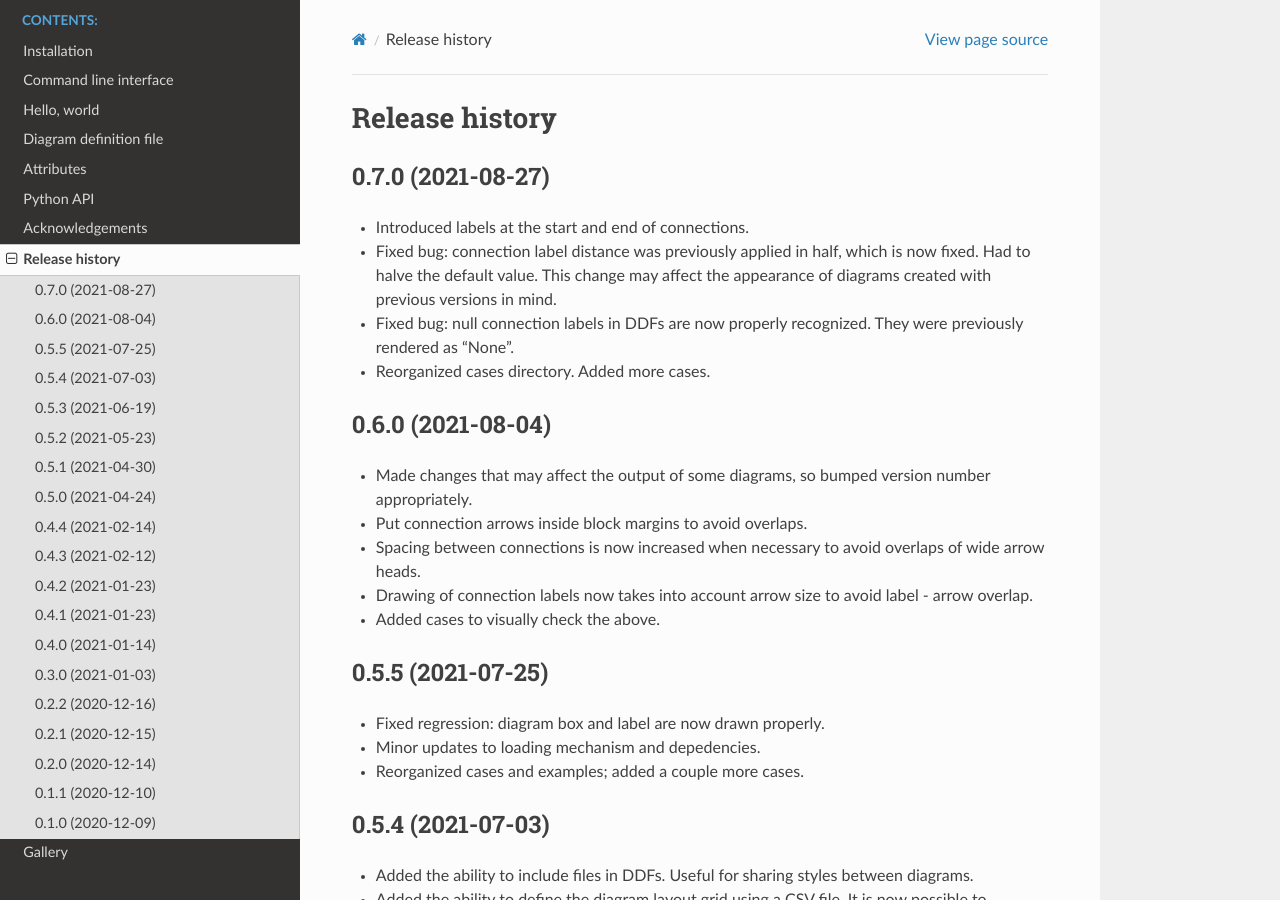
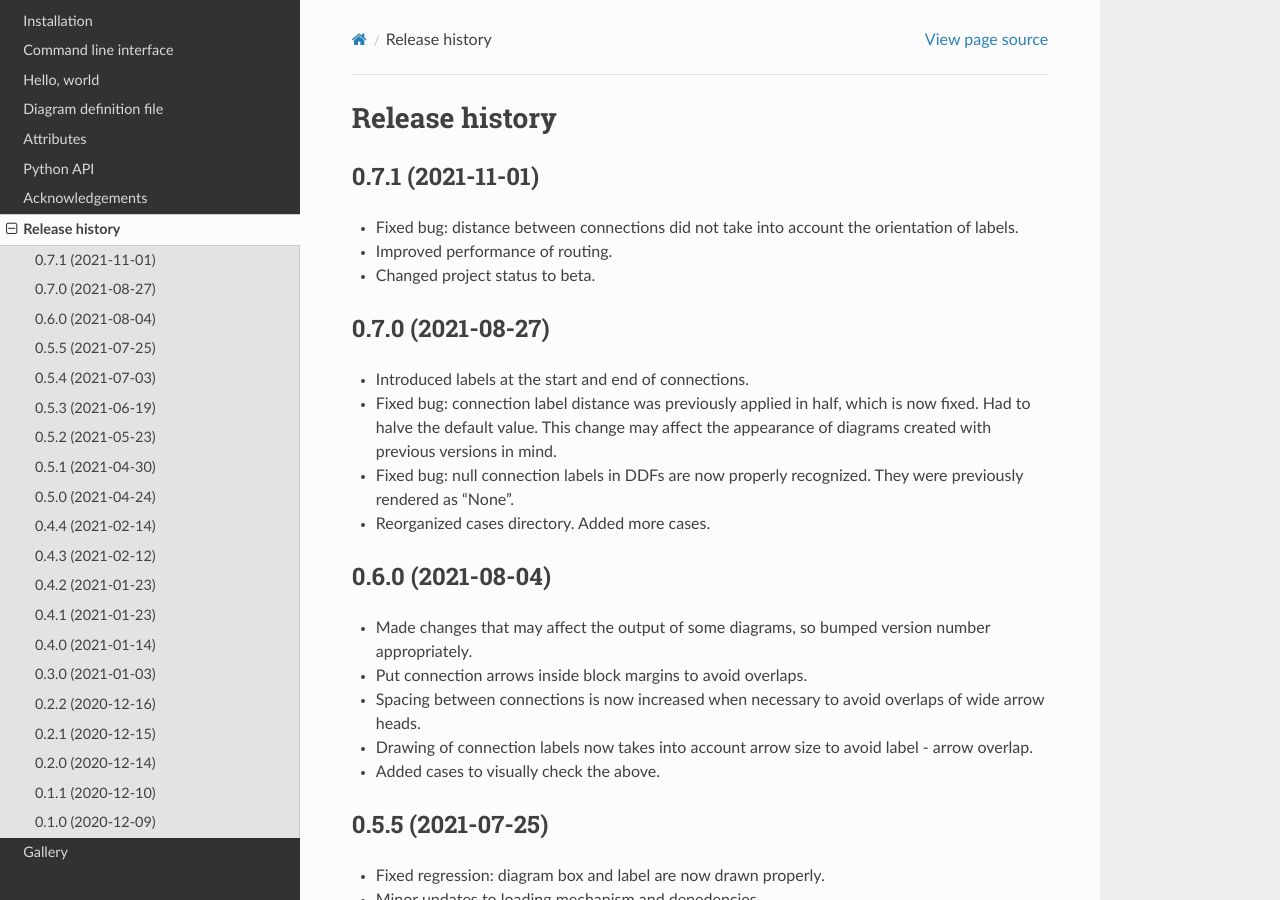
Before and after one commit to yorgath/orthogram, a Sphinx documentation site: the page built from docs/release.rst, in a window 1280 px wide and 900 px high. Built offline with Sphinx 7.4.7 and the Read the Docs theme 2.0.0, drawn with Linux system fonts in a browser that asks for light colours.

Commit message:
Update documentation

```diff
--- a/docs/conf.py
+++ b/docs/conf.py
@@ -22,7 +22,7 @@
 author = 'Georgios Athanasiou'
 
 # The full version, including alpha/beta/rc tags
-release = '0.7.0'
+release = '0.7.1'
 
 
 # -- General configuration ---------------------------------------------------
--- a/docs/release.rst
+++ b/docs/release.rst
@@ -1,5 +1,13 @@
 Release history
 ===============
+
+0.7.1 (2021-11-01)
+------------------
+
+* Fixed bug: distance between connections did not take into account
+  the orientation of labels.
+* Improved performance of routing.
+* Changed project status to beta.
 
 0.7.0 (2021-08-27)
 ------------------
--- a/docs/requirements.txt
+++ b/docs/requirements.txt
@@ -1,2 +1,2 @@
 Sphinx==4.1.2
-sphinx-rtd-theme==0.5.2
+sphinx-rtd-theme==1.0.0
```
Also changed, not shown: docs/index.rst (+0 -11 lines).
